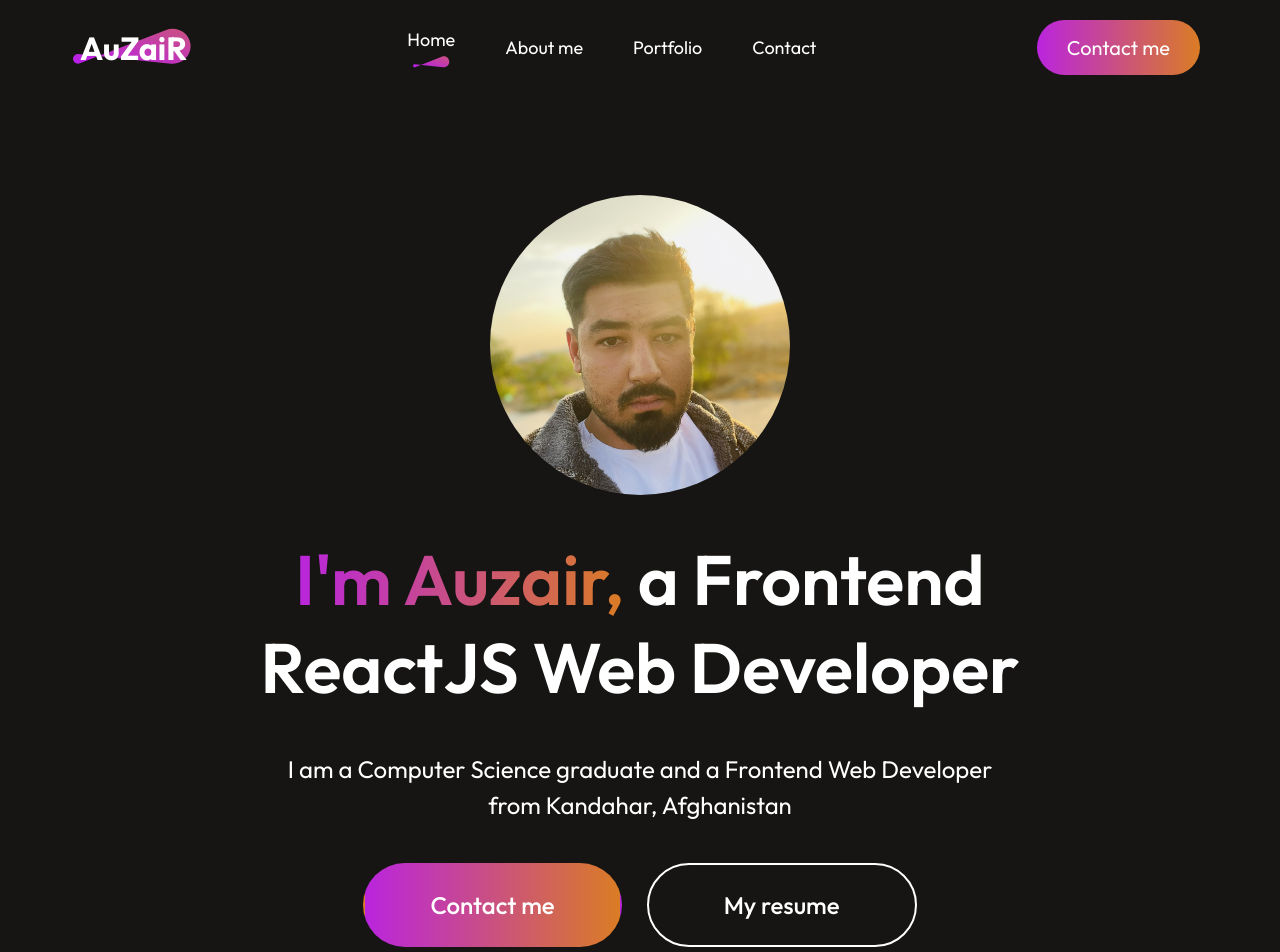
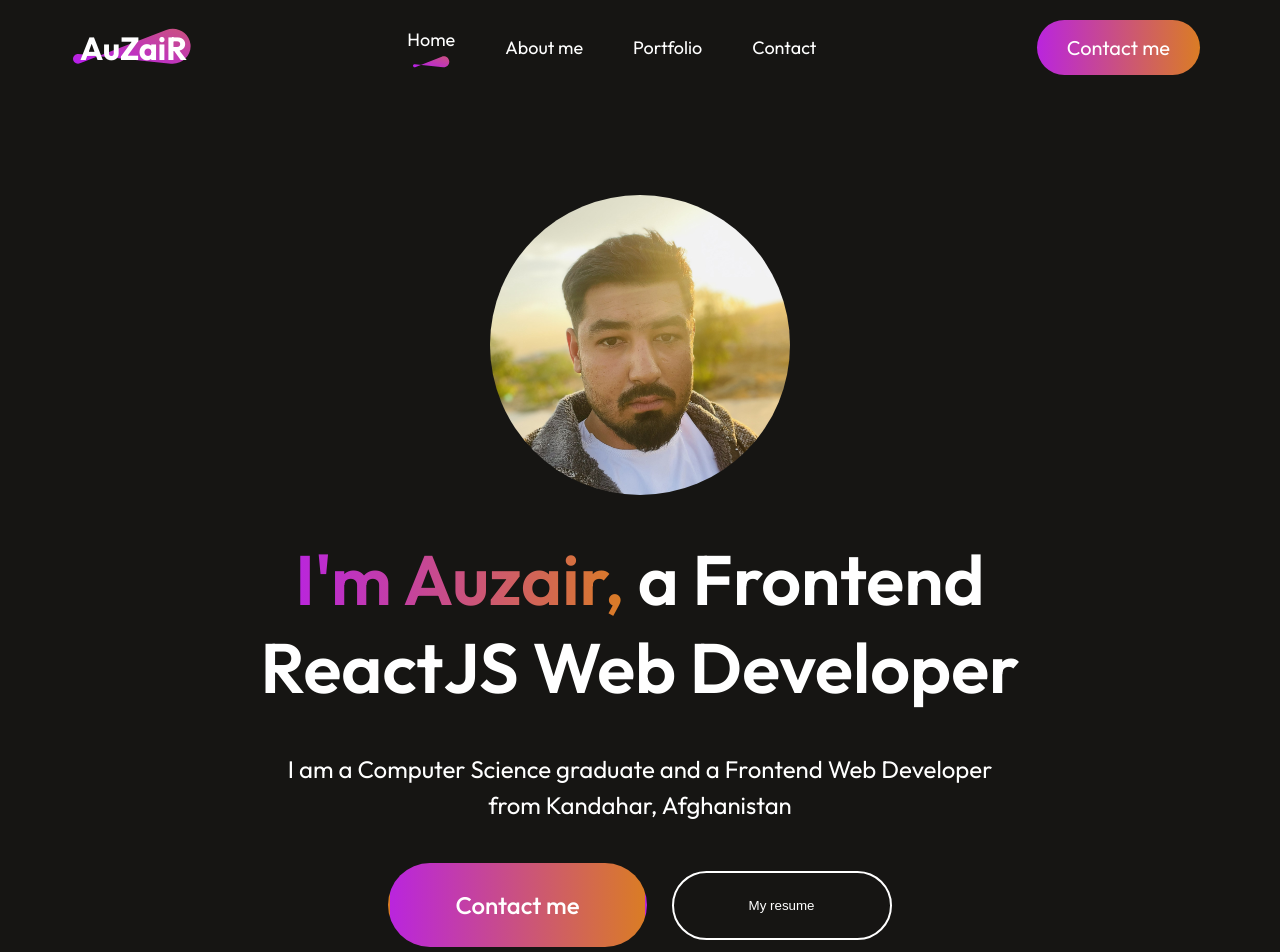
Before and after one commit to Auzair-17/my-portfolio, a React (Vite) app: page / in a window 1280 px wide. Shown: the top 952 px of the page. Built offline with nearby package versions, Linux system fonts and the light colour scheme.

Commit message:
CV like added

```diff
--- a/src/Components/Hero/Hero.css
+++ b/src/Components/Hero/Hero.css
@@ -47,6 +47,8 @@
   border-color: white;
 }
 .hero-resume {
+  background: none;
+  color: white;
   border: 2px solid #fff;
   padding: 25px 75px;
   border-radius: 50px;
--- a/src/Components/Hero/Hero.jsx
+++ b/src/Components/Hero/Hero.jsx
@@ -19,7 +19,12 @@ const Hero = () => {
             Contact me{" "}
           </AnchorLink>
         </div>
-        <div className="hero-resume">My resume</div>
+        <button
+          onClick={() => window.open("/files/auzair-cv.pdf", "_blank")}
+          className="hero-resume"
+        >
+          My resume
+        </button>
       </div>
     </div>
   );
```
Also changed, not shown: 1 other file (tests, documents, lock files or other folders).
